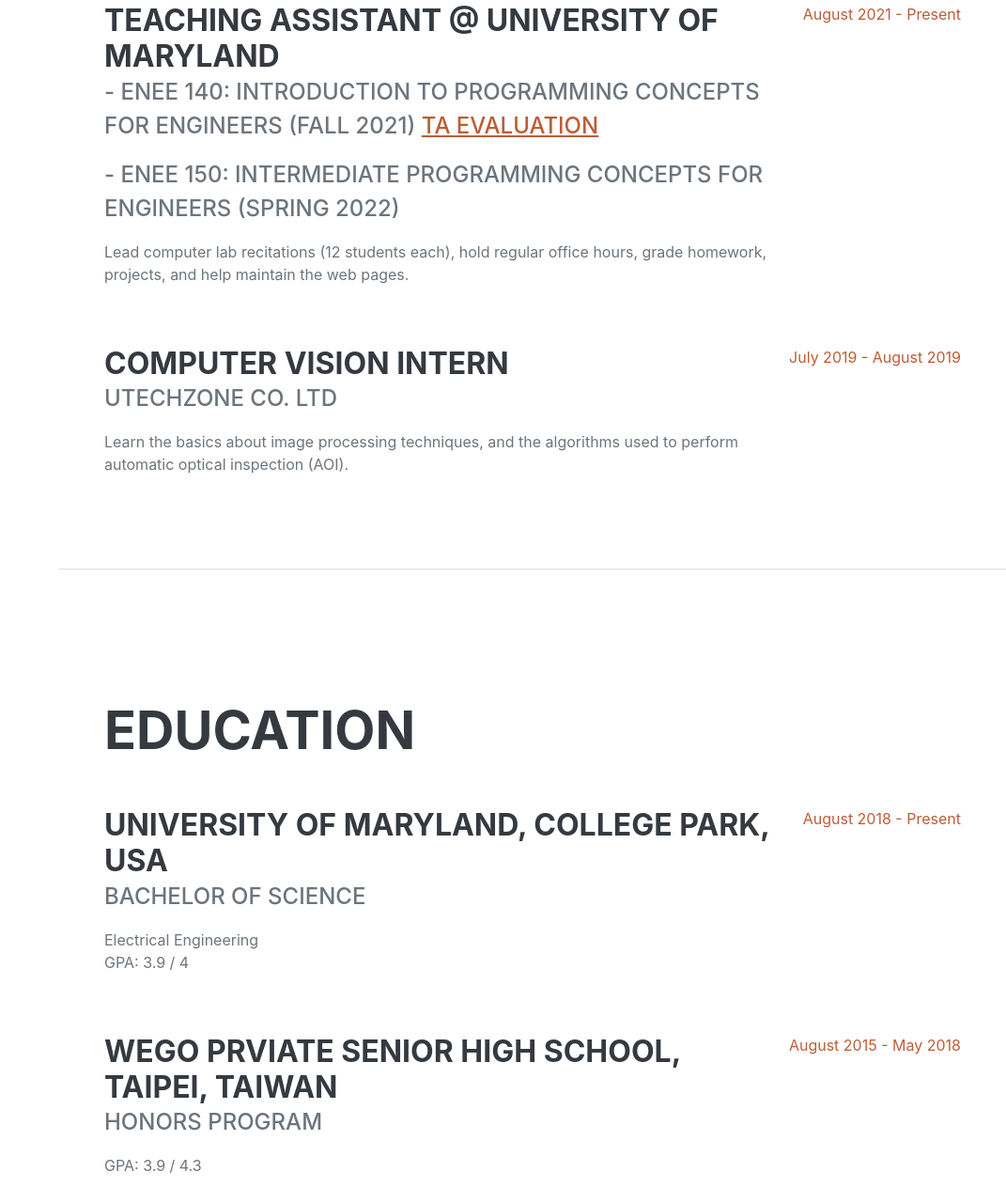
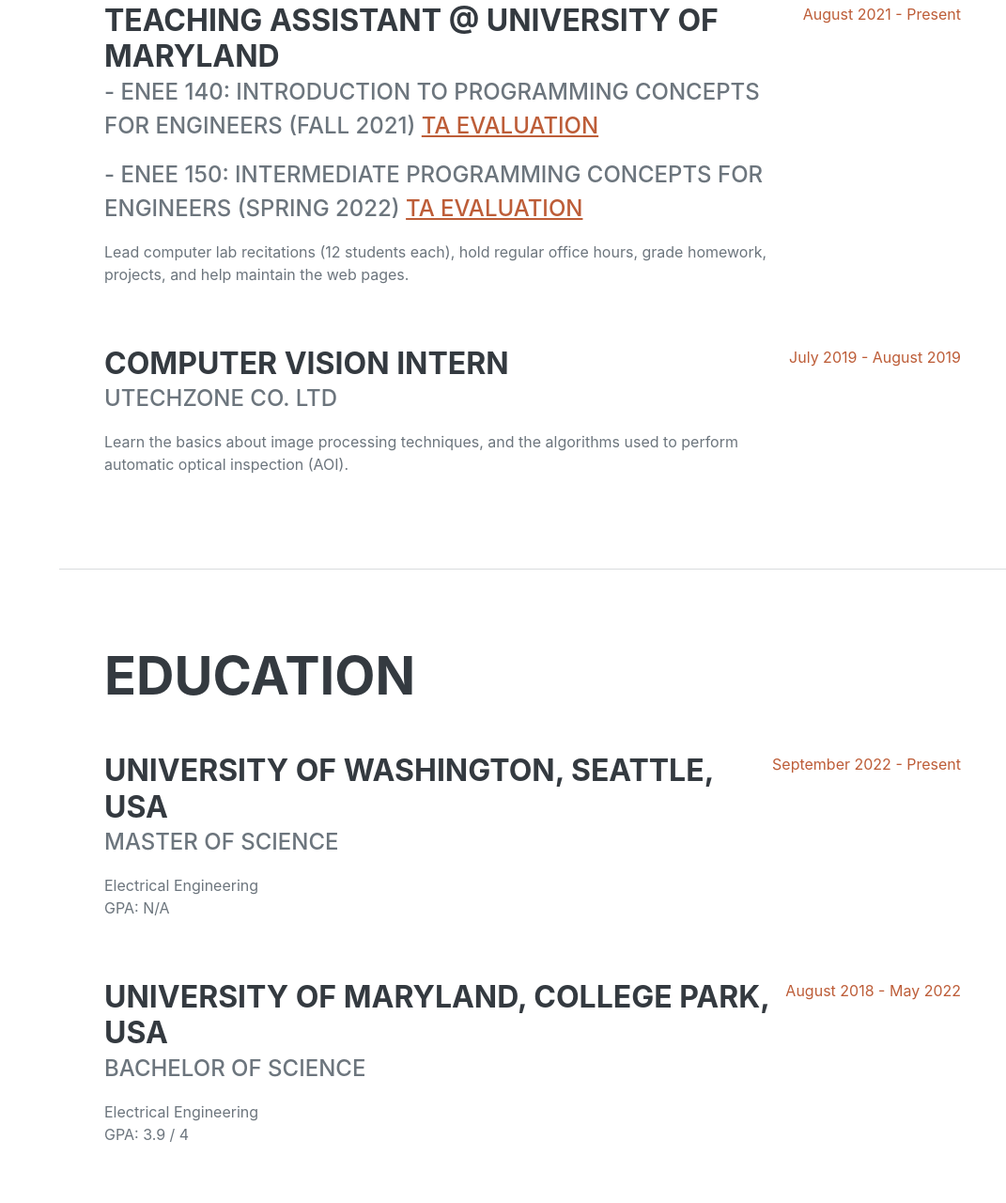
Before and after one commit to HowardHer/HowardHer.github.io, a plain HTML site: page index.html in a window 1280 px wide. Shown: the part 996-2276 px from the top of the page at 94% size, without its empty margins (209-1280 px from the left). Drawn offline with nearby package versions, Linux system fonts and the light colour scheme; a web font is replaced by a local one.

Commit message:
Update education part and TA evaluation for ENEE150

```diff
--- a/index.html
+++ b/index.html
@@ -69,7 +69,7 @@
                         <div class="flex-grow-1">
                             <h3 class="mb-0">Teaching Assistant @ University of Maryland</h3>
                             <div class="subheading mb-3">- ENEE 140: Introduction to Programming Concepts for Engineers (Fall 2021) <a href="#!" onclick=window.open('https://drive.google.com/file/d/1kqKXgs0XOc29LQ9qZnsUctcA6V8WmXvW/view?usp=sharing')>TA Evaluation</a></div>
-                            <div class="subheading mb-3">- ENEE 150: Intermediate Programming Concepts for Engineers (Spring 2022)</div>
+                            <div class="subheading mb-3">- ENEE 150: Intermediate Programming Concepts for Engineers (Spring 2022) <a href="#!" onclick=window.open('https://drive.google.com/file/d/15lKPGqEDXKq7vjyEIxDW3E2ohUqDE7Ah/view?usp=sharing')>TA Evaluation</a></div>
                             <p>Lead computer lab recitations (12 students each), hold regular office hours, grade homework, projects, and help maintain the web pages.</p>
                         </div>
                         <div class="flex-shrink-0"><span class="text-primary">August 2021 - Present</span></div>
@@ -91,12 +91,21 @@
                     <h2 class="mb-5">Education</h2>
                     <div class="d-flex flex-column flex-md-row justify-content-between mb-5">
                         <div class="flex-grow-1">
+                            <h3 class="mb-0">University of Washington, Seattle, USA</h3>
+                            <div class="subheading mb-3">Master of Science</div>
+                            <div>Electrical Engineering</div>
+                            <p>GPA: N/A</p>
+                        </div>
+                        <div class="flex-shrink-0"><span class="text-primary">September 2022 - Present</span></div>
+                    </div>
+                    <div class="d-flex flex-column flex-md-row justify-content-between mb-5">
+                        <div class="flex-grow-1">
                             <h3 class="mb-0">University of Maryland, College Park, USA</h3>
                             <div class="subheading mb-3">Bachelor of Science</div>
                             <div>Electrical Engineering</div>
                             <p>GPA: 3.9 / 4</p>
                         </div>
-                        <div class="flex-shrink-0"><span class="text-primary">August 2018 - Present</span></div>
+                        <div class="flex-shrink-0"><span class="text-primary">August 2018 - May 2022</span></div>
                     </div>
                     <div class="d-flex flex-column flex-md-row justify-content-between">
                         <div class="flex-grow-1">
@@ -129,6 +138,7 @@
 						<li>Verilog</li>
                         <li>SAS</li>
                         <li>PSpice</li>
+                        <li>Virtuoso Layout Suite</li>
                         <li>Microsoft Office Tools</li>
                     </ul>
                 </div>
```
